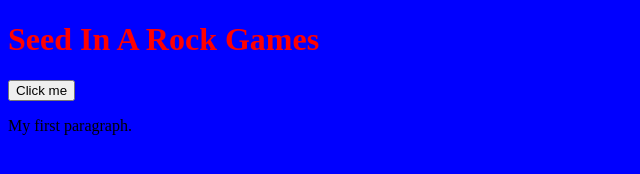
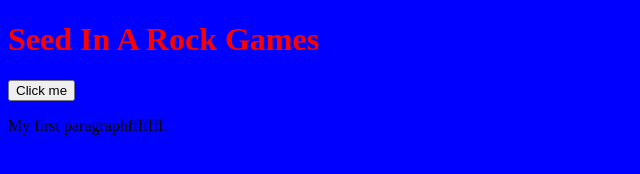
Before and after one commit to HojuSan/SIARW, a plain HTML site: page index.html in a window 1280 px wide. Shown: the full height of the page, 0-640 px from the left. Drawn offline with Linux system fonts and the light colour scheme.

Commit message:
testing git desktop connection

```diff
--- a/index.html
+++ b/index.html
@@ -5,7 +5,7 @@
 <link rel="stylesheet" href="app.css"/>
 <h1>Seed In A Rock Games</h1>
 <button onClick="alertButton()">Click me</button>
-<p>My first paragraph.</p>
+<p>My first paragraphfffffff.</p>
 
 </body>
 <script src="app.js"></script>
```
